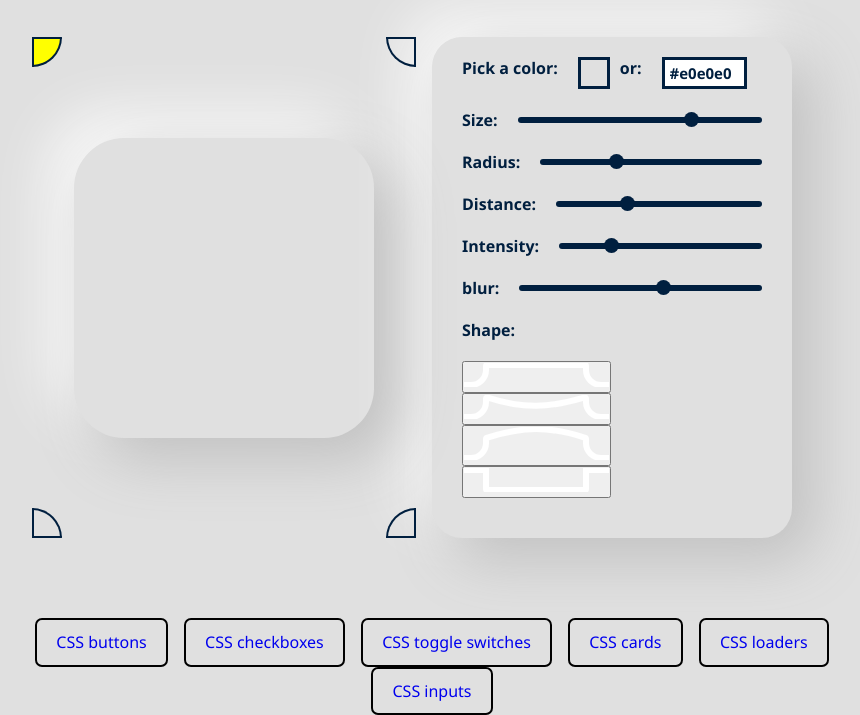
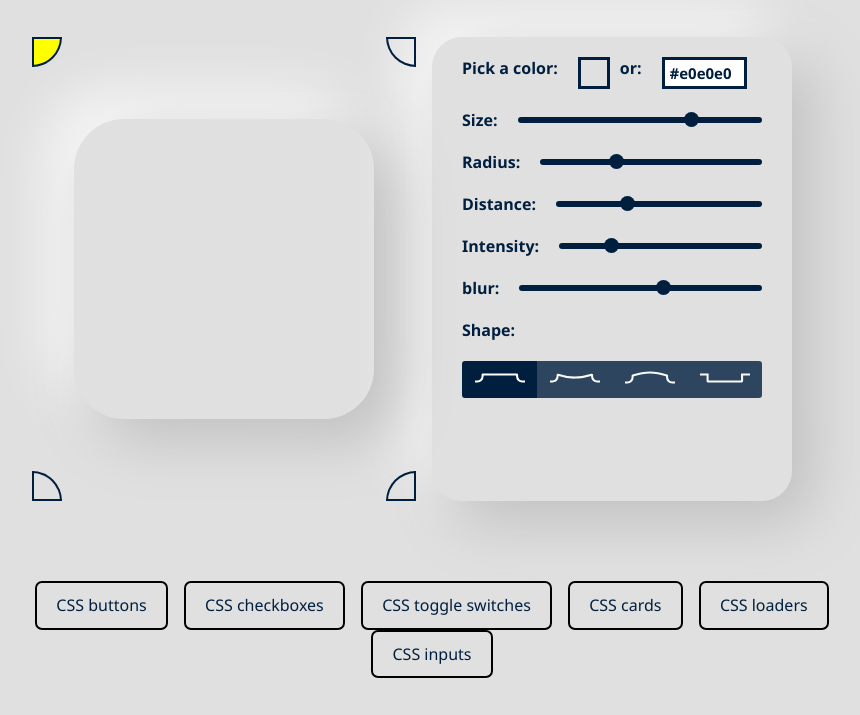
Before and after one commit to Anaele001/NEUMORPHISM.IO, a plain HTML site: page index.html in a window 1280 px wide. Shown: the part 119-834 px from the top of the page, without its empty margins (208-1068 px from the left). After the commit the page ends 800 px from the top, so only its background shows below. Drawn offline with Linux system fonts and the light colour scheme.

Commit message:
Just Updated My UI Code

```diff
--- a/css/style.css
+++ b/css/style.css
@@ -55,7 +55,6 @@ body {
 }
 
 .light-sources-top-left {
-  background-color: yellow;
   position: absolute;
   top: 0px;
   left: 0px;
@@ -79,6 +78,7 @@ body {
   bottom: unset;
   width: 30px;
   height: 30px;
+  cursor: pointer;
   border: 2px solid #001f3f;
   border-bottom-right-radius: unset;
   border-bottom-left-radius: 30px;
@@ -94,6 +94,7 @@ body {
   bottom: 0px;
   width: 30px;
   height: 30px;
+  cursor: pointer;
   border: 2px solid #001f3f;
   border-bottom-right-radius: unset;
   border-bottom-left-radius: unset;
@@ -109,11 +110,16 @@ body {
   bottom: 0px;
   width: 30px;
   height: 30px;
+  cursor: pointer;
   border: 2px solid #001f3f;
   border-bottom-right-radius: unset;
   border-bottom-left-radius: unset;
   border-top-right-radius: unset;
   border-top-left-radius: 30px;
+}
+
+.active {
+  background-color: yellow;
 }
 
 .center {
@@ -146,6 +152,10 @@ body {
   margin-top: 10%;
   gap: 2%;
   justify-content: center;
+}
+
+.buttons a {
+  color: #001f3f;
 }
 
 .row {
@@ -211,3 +221,31 @@ input[type="range"]::-webkit-slider-thumb {
   border-radius: 70px;
   margin-top: -5px;
 }
+
+.shape-switch {
+  display: flex;
+  width: 100%;
+  overflow: hidden;
+  border-radius: 3px;
+  flex-grow: 1;
+}
+
+.shape-switch button {
+  flex-grow: 1;
+  padding: 0 10px;
+  background-color: #001f3f;
+  color: #f6f5f7;
+  cursor: pointer;
+  outline: 0;
+  border: none;
+  opacity: 0.8;
+  width: 20px;
+}
+
+.shape-switch button svg {
+  width: 50px;
+}
+
+.shape-switch button.active {
+  opacity: 1;
+}
--- a/index.html
+++ b/index.html
@@ -16,7 +16,7 @@
         <div class="boxes">
             <div class="left-box">
                 <div class="light-sources light-sources-top-left"></div>
-                <div class="light-sources light-sources-top-right"></div>
+                <div class="light-sources light-sources light-sources-top-right"></div>
                 <div class="center"></div>
                 <div class="light-sources light-sources-buttom-left"></div>
                 <div class="light-sources light-sources-buttom-right"></div>
@@ -95,7 +95,7 @@
     </div>
 
 
-    <script src="js/main.js"></script>
+    <script src="js/main.js" type="module"></script>
 </body>
 
 </html>
--- /dev/null
+++ b/js/constants_dec.js
@@ -0,0 +1 @@
+export const lightsources = Array.from(document.querySelectorAll('.light-sources'));
--- /dev/null
+++ b/js/defaults.js
@@ -0,0 +1,2 @@
+import * as constants from './constants_dec.js';
+constants.lightsources[0].classList.add('active');
--- /dev/null
+++ b/js/lightsource_feat.js
@@ -0,0 +1,14 @@
+import { lightsources } from './constants_dec.js'
+const setActive = (e) => {
+    Array.from(e.parentElement.children).forEach(sib =>
+        sib.classList.remove("active")
+
+    );
+    e.classList.add("active");
+}
+
+lightsources.forEach(btn =>
+    btn.addEventListener("click", () => {
+        setActive(btn);
+    })
+);
--- a/js/main.js
+++ b/js/main.js
@@ -0,0 +1,2 @@
+import * as defaults_file from './defaults.js';
+import * as lightsources_file from './lightsource_feat.js';
```
